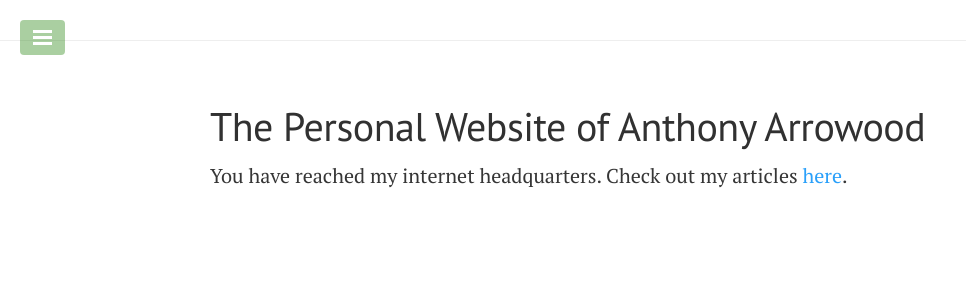
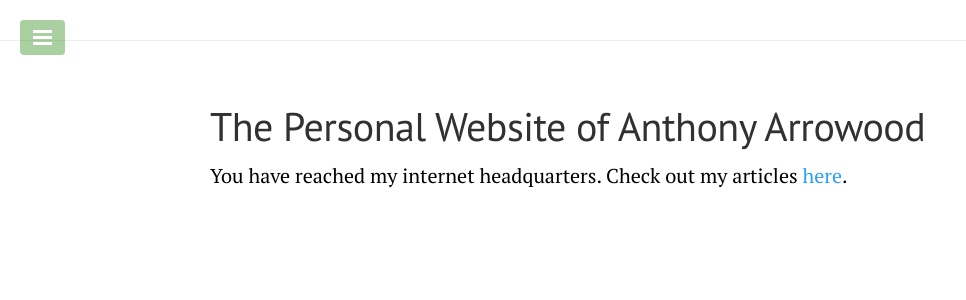
Before and after one commit to AnthonyA28/AnthonyA28.github.io, a Jekyll site: the page built from index.md, in a window 1280 px wide. Shown: the top 300 px of the page, without its empty margins (0-966 px from the left). Built offline with Jekyll 4.4.1, drawn with Linux system fonts in a browser that asks for light colours.

Commit message:
text color black

```diff
--- a/public/css/poole.css
+++ b/public/css/poole.css
@@ -59,7 +59,6 @@ html {
 }
 
 body {
-  color: #363636;
   background-color: ;
   -webkit-text-size-adjust: 100%;
       -ms-text-size-adjust: 100%;
```
